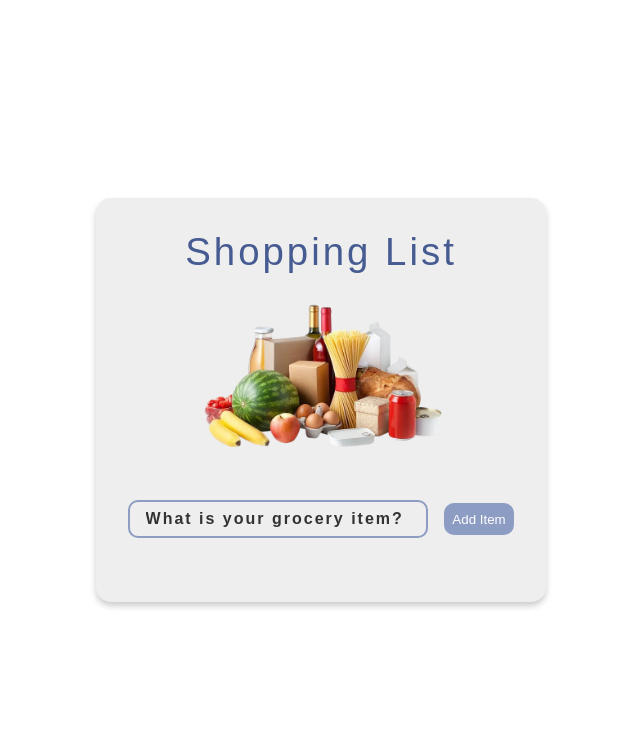
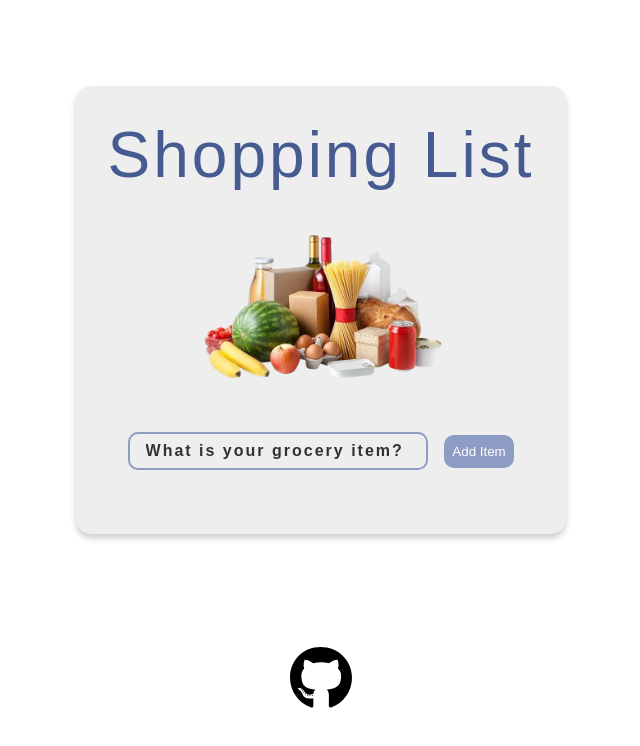
Before and after one commit to gabrielatwell1987/react_todo, a React (Vite) app: page / in a window 1280 px wide. Shown: the top 746 px of the page, without its empty margins (319-959 px from the left). Built offline with nearby package versions, Linux system fonts and the light colour scheme; a web font is replaced by a local one.

Commit message:
added a github link icon

```diff
--- a/src/App.jsx
+++ b/src/App.jsx
@@ -1,9 +1,12 @@
 import TodoWrapper from "./components/wrapper/TodoWrapper";
+import Link from "./components/link/Link";
 
 function App() {
   return (
     <div className="App">
       <TodoWrapper />
+
+      <Link />
     </div>
   );
 }
--- /dev/null
+++ b/src/components/link/Link.jsx
@@ -0,0 +1,17 @@
+import styles from "./link.module.css";
+
+function Link() {
+  return (
+    <a href="https://github.com/gabrielatwell1987/react_todo">
+      <svg
+        xmlns="http://www.w3.org/2000/svg"
+        viewBox="0 0 496 512"
+        className={styles.Github}
+      >
+        <path d="M165.9 397.4c0 2-2.3 3.6-5.2 3.6-3.3 .3-5.6-1.3-5.6-3.6 0-2 2.3-3.6 5.2-3.6 3-.3 5.6 1.3 5.6 3.6zm-31.1-4.5c-.7 2 1.3 4.3 4.3 4.9 2.6 1 5.6 0 6.2-2s-1.3-4.3-4.3-5.2c-2.6-.7-5.5 .3-6.2 2.3zm44.2-1.7c-2.9 .7-4.9 2.6-4.6 4.9 .3 2 2.9 3.3 5.9 2.6 2.9-.7 4.9-2.6 4.6-4.6-.3-1.9-3-3.2-5.9-2.9zM244.8 8C106.1 8 0 113.3 0 252c0 110.9 69.8 205.8 169.5 239.2 12.8 2.3 17.3-5.6 17.3-12.1 0-6.2-.3-40.4-.3-61.4 0 0-70 15-84.7-29.8 0 0-11.4-29.1-27.8-36.6 0 0-22.9-15.7 1.6-15.4 0 0 24.9 2 38.6 25.8 21.9 38.6 58.6 27.5 72.9 20.9 2.3-16 8.8-27.1 16-33.7-55.9-6.2-112.3-14.3-112.3-110.5 0-27.5 7.6-41.3 23.6-58.9-2.6-6.5-11.1-33.3 2.6-67.9 20.9-6.5 69 27 69 27 20-5.6 41.5-8.5 62.8-8.5s42.8 2.9 62.8 8.5c0 0 48.1-33.6 69-27 13.7 34.7 5.2 61.4 2.6 67.9 16 17.7 25.8 31.5 25.8 58.9 0 96.5-58.9 104.2-114.8 110.5 9.2 7.9 17 22.9 17 46.4 0 33.7-.3 75.4-.3 83.6 0 6.5 4.6 14.4 17.3 12.1C428.2 457.8 496 362.9 496 252 496 113.3 383.5 8 244.8 8zM97.2 352.9c-1.3 1-1 3.3 .7 5.2 1.6 1.6 3.9 2.3 5.2 1 1.3-1 1-3.3-.7-5.2-1.6-1.6-3.9-2.3-5.2-1zm-10.8-8.1c-.7 1.3 .3 2.9 2.3 3.9 1.6 1 3.6 .7 4.3-.7 .7-1.3-.3-2.9-2.3-3.9-2-.6-3.6-.3-4.3 .7zm32.4 35.6c-1.6 1.3-1 4.3 1.3 6.2 2.3 2.3 5.2 2.6 6.5 1 1.3-1.3 .7-4.3-1.3-6.2-2.2-2.3-5.2-2.6-6.5-1zm-11.4-14.7c-1.6 1-1.6 3.6 0 5.9 1.6 2.3 4.3 3.3 5.6 2.3 1.6-1.3 1.6-3.9 0-6.2-1.4-2.3-4-3.3-5.6-2z" />
+      </svg>
+    </a>
+  );
+}
+
+export default Link;
--- /dev/null
+++ b/src/components/link/link.module.css
@@ -0,0 +1,9 @@
+.Github {
+  width: clamp(3em, 5vw, 5em);
+  height: clamp(3em, 5vw, 5em);
+  margin-top: 7em;
+
+  &:hover {
+    opacity: 0.8;
+  }
+}
--- a/src/components/wrapper/todowrapper.module.css
+++ b/src/components/wrapper/todowrapper.module.css
@@ -11,7 +11,7 @@
 
 .title {
   font-family: "Tilt Neon", sans-serif;
-  font-size: clamp(1.2rem, 3vw, 3rem);
+  font-size: clamp(2rem, 5vw, 4rem);
   font-weight: 100;
   letter-spacing: 3px;
   color: hsl(223, 35%, 42%);
```
